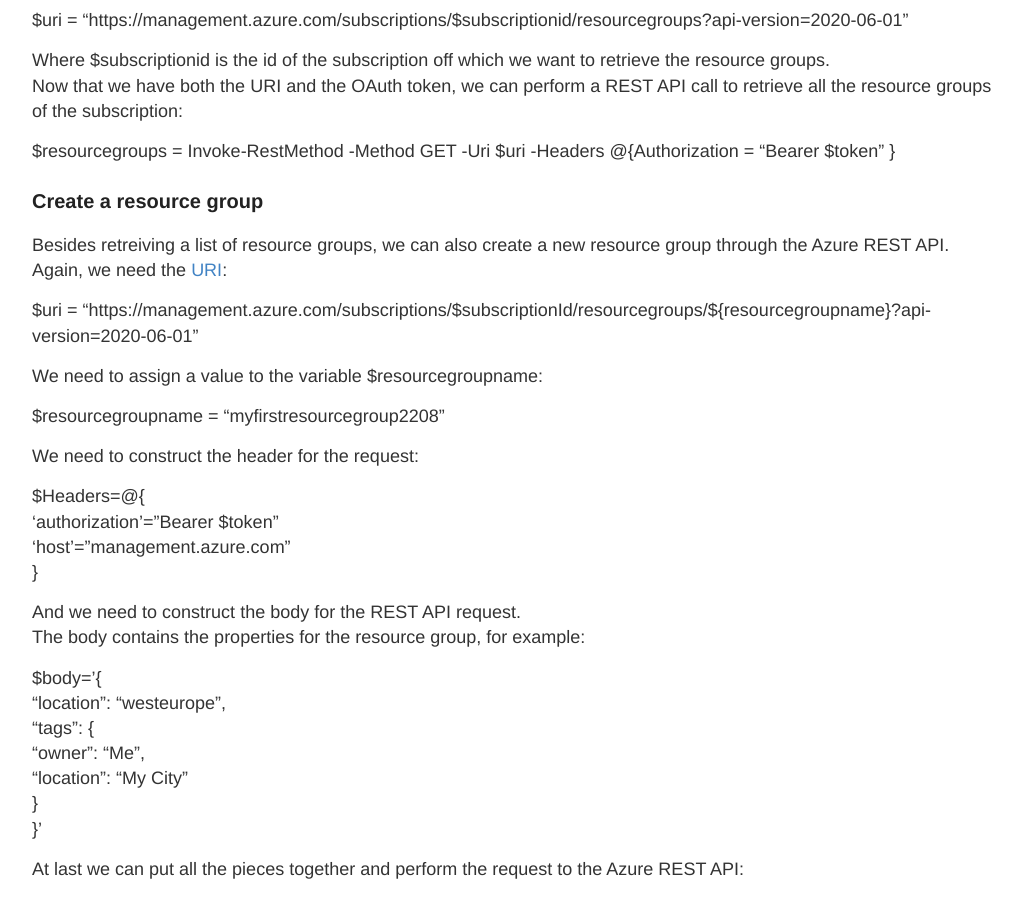
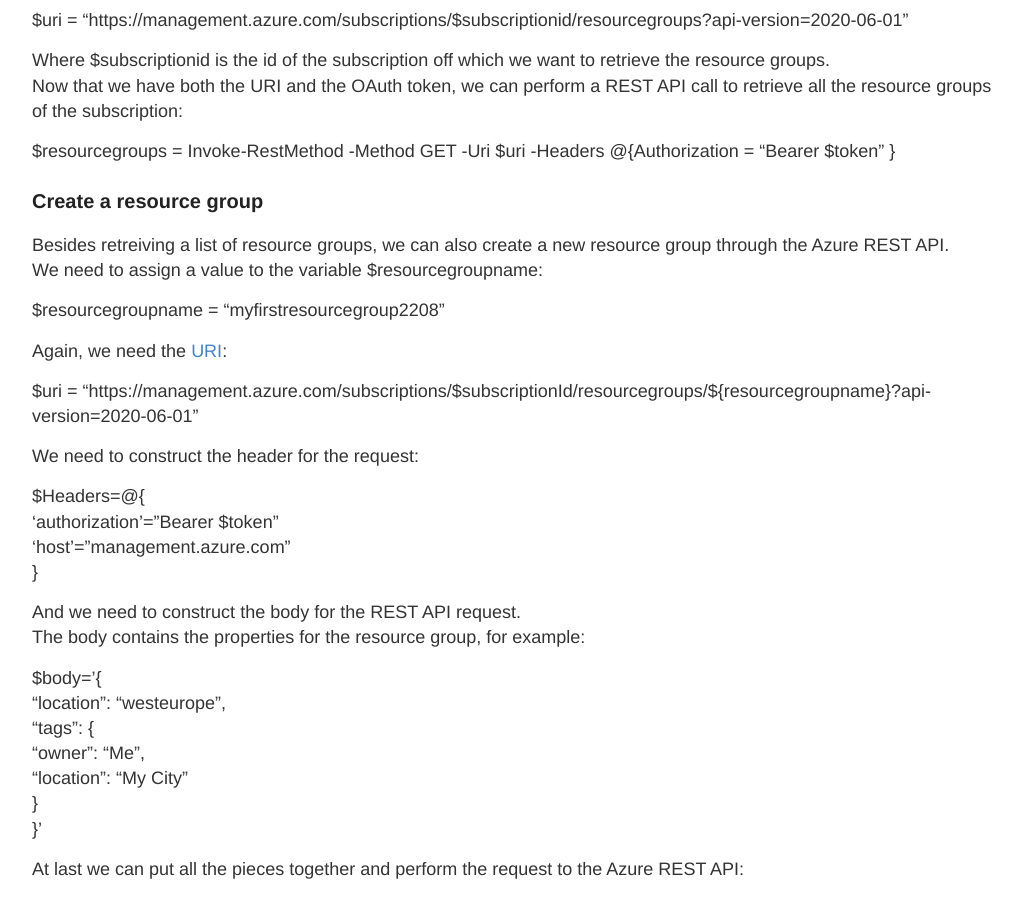
Before and after one commit to MHEBXM/mbhendriks, a Jekyll site: the page built from _posts/2020-08-22-azure-api-powershell.md, in a window 1280 px wide and 900 px high, scrolled down 1494 px. Shown: the whole window, without its empty margins (120-1142 px from the left). Built offline with Jekyll 4.4.1, drawn with Linux system fonts in a browser that asks for light colours.

Commit message:
CHange secuence

```diff
--- a/_posts/2020-08-22-azure-api-powershell.md
+++ b/_posts/2020-08-22-azure-api-powershell.md
@@ -53,13 +53,13 @@ $resourcegroups = Invoke-RestMethod -Method GET -Uri $uri -Headers @{Authorizati
 ### Create a resource group
 
 Besides retreiving a list of resource groups, we can also create a new resource group through the Azure REST API.
+We need to assign a value to the variable $resourcegroupname:
+
+$resourcegroupname = "myfirstresourcegroup2208"
+
 Again, we need the [URI](https://docs.microsoft.com/en-us/rest/api/resources/resourcegroups/createorupdate):
 
 $uri = "https://management.azure.com/subscriptions/$subscriptionId/resourcegroups/${resourcegroupname}?api-version=2020-06-01"
-
-We need to assign a value to the variable $resourcegroupname:
-
-$resourcegroupname = "myfirstresourcegroup2208"
 
 We need to construct the header for the request:
 
```
